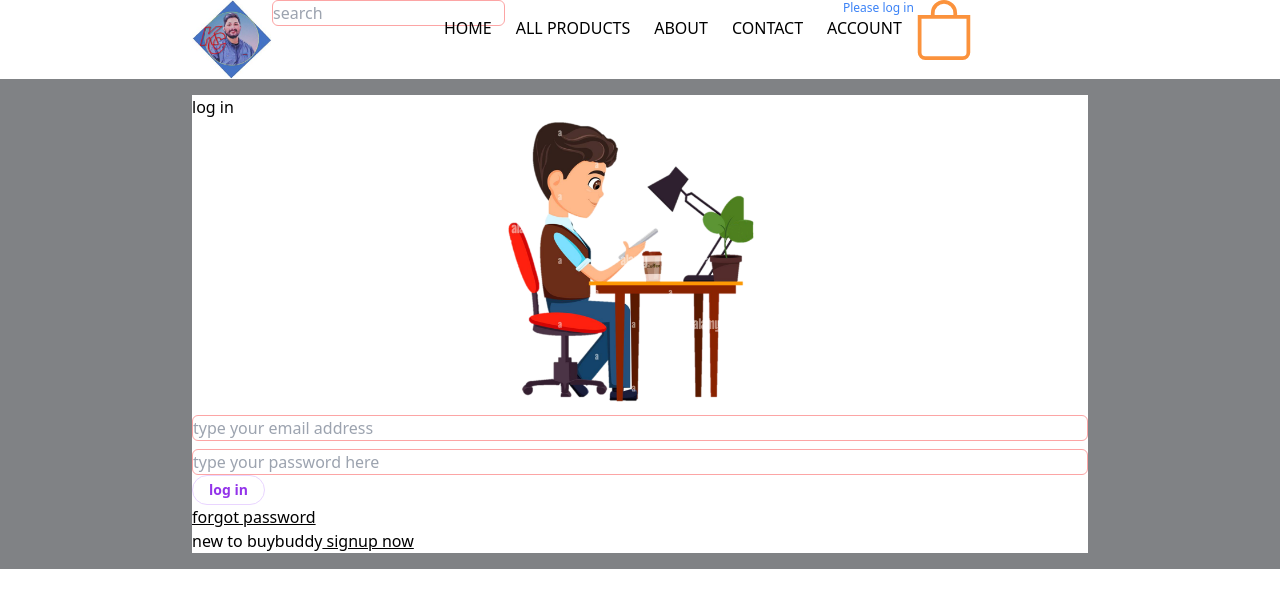
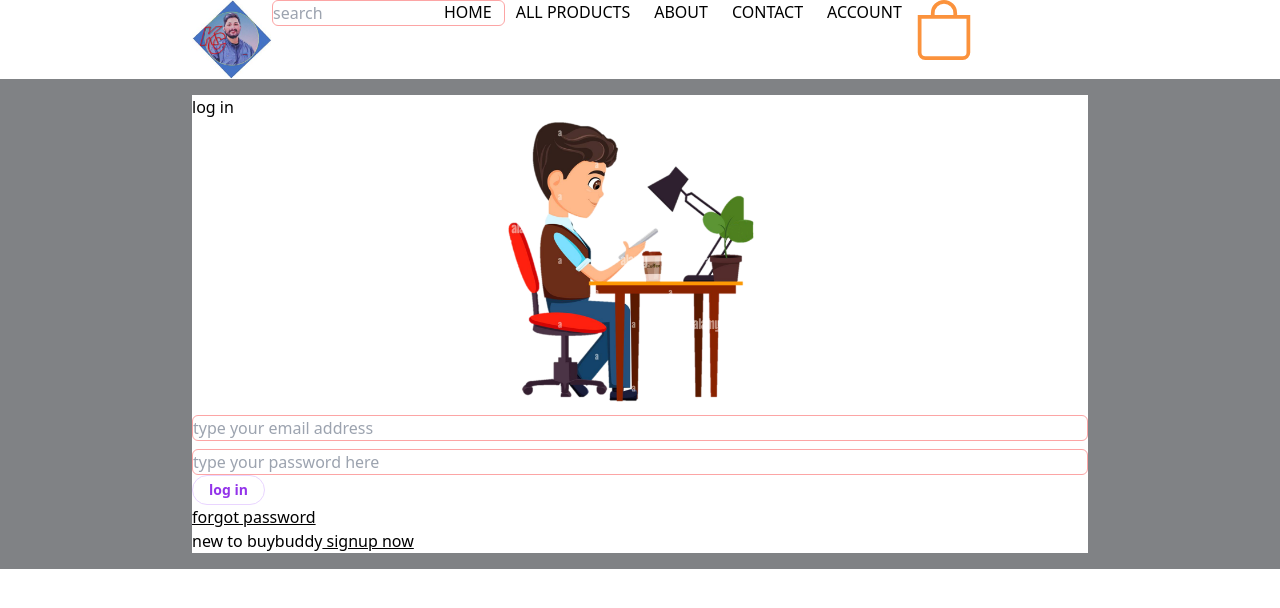
Before and after one commit to Kkamal97/E-Commerce, a React (Vite) app: page /account/Login in a window 1280 px wide. Shown: the top 608 px of the page. Built offline with nearby package versions, Linux system fonts and the light colour scheme.

Commit message:
push nhi hora tha

```diff
--- a/src/TopNavbar.jsx
+++ b/src/TopNavbar.jsx
@@ -6,15 +6,12 @@ import logo from "./log.jpg";
 import OurInput from "./Input";
 import { useContext } from "react";
 import WithUser from "./WithUser";
-
 function TopNavbar({counter,user,setUser}){
-
  function  handlelogOut(){
   setUser(undefined);
   localStorage.removeItem("token");
   //API call krke token invalid karna hai
  }
-
   return(<div className="bg-white"  >
   <div className="flex max-w-3xl mx-auto md:max-w-4xl">
     <img className="self-start w-20 " src={logo}/>
@@ -23,24 +20,6 @@ function TopNavbar({counter,user,setUser}){
       </div>
       <div>
       <div className="">
-
-        {
-       ( user
-        &&
-        <div className="flex flex-row justify-end text-xs text-blue-500">
-        <p> Hello {user.full_name}</p>
-        <span>
-        <button onClick={handlelogOut} className="ml-1 underline"> Logout</button>
-        </span>
-        </div>)
-        ||
-        (user
-          ||
-          <div className="flex flex-row justify-end text-xs text-blue-500">
-          <Link to="/account/Login">Please log in</Link>
-          </div>
-        )
-        }
 
       </div>
          <div className="self-center mx-3 space-x-6 ">
@@ -58,8 +37,6 @@ function TopNavbar({counter,user,setUser}){
     {user &&
     <p className="font-black -mt-9">{counter}</p>
     }
-
-
       </div>
       </Link>
       </div>
```
